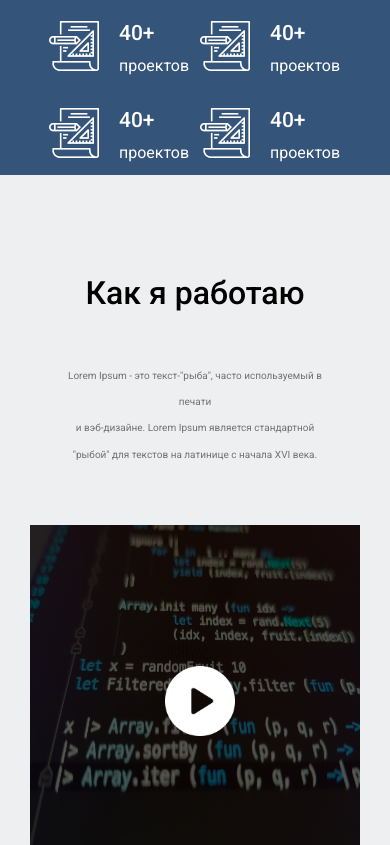
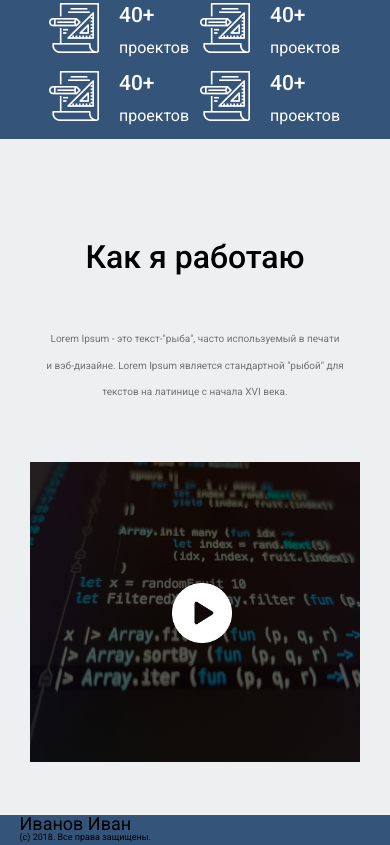
Before and after one commit to pavlomuravel/pavlomuravel.github.io, a plain HTML site: page index.html in a window 390 px wide. Shown: the part 1153-1998 px from the top of the page. Drawn offline with Linux system fonts and the light colour scheme.

Commit message:
fexed mobail

```diff
--- a/css/style.css
+++ b/css/style.css
@@ -11,11 +11,17 @@
 .heder {
   margin: 0 auto;
 }
+
 .heder__content {
   background-color: #EEEFF1;
-  padding-left: 21%;
   height: 700px;
-
+  padding-right: 458px;
+  overflow: hidden;
+}
+.heder__content_conteiner {
+  width: 611px;
+  margin: 0 auto;
+  overflow: hidden;
 }
 .content_nav__link {
   display: flex;
@@ -97,6 +103,7 @@
   display: flex;
   justify-content: center;
   align-items: center;
+  flex-wrap: wrap;
 }
 .main__content_projekt {
   display: flex;
@@ -189,10 +196,16 @@
 }
 
 .footern__content {
-  padding-left: 20.4%;
+  padding-right: 486px;
+  overflow: hidden;
+}
+.footern__content_conteiner {
+  width: 611px;
+  margin: 0 auto;
+  overflow: hidden;
 }
 
-.footern__content h3 {
+.footern__content_conteiner h3 {
   font-weight: 500;
   font-size: 21px;
   line-height: 24.61px;
@@ -200,7 +213,7 @@
   padding-top: 50px;
 }
 
-.footern__content p {
+.footern__content_conteiner p {
   font-size: 13px;
   line-height: 21.33px;
   color: #FFFFFF;
@@ -221,7 +234,7 @@
 }
 @media( max-width:1129px) {
   .conteiner__video_work {
-      padding-inline: 5%;
+      padding-inline: 9%;
       max-width: calc(100% - 10%);
       max-height: calc(100% - 10%);
   }
@@ -237,10 +250,16 @@
       flex-wrap: wrap;
   }
   .conteiner__video_work {
-      padding-inline: 5%;
+      padding-inline: 20%;
       max-width: calc(90% - 10%);
-      max-height: calc(90% - 10%);
+      height: 523px;
   }
+  .conteiner__icon_pley {
+      margin-left: -588px;
+      margin-top: 198px;
+      width: 95px;
+      height: 95px;}
+
   .heder__content {
       padding-left: 10%;
   }
@@ -261,9 +280,12 @@
   }
   .heder__content {
       padding-left: 5%;
+      padding-right: 10%;
+
   }
   .footern__content {
       padding-left: 5%;
+      padding-right: 10%;
   }
   .content_nav__link {
       gap: 6%;
@@ -271,7 +293,9 @@
       flex-wrap: wrap;
 
   }
-
+  .heder__content_conteiner {
+    max-width: 100%;
+  }
   .content_nav__link a {
       font-size: 12px;
   }
@@ -310,11 +334,19 @@
       gap: 10px;
   }
   .conteiner__video_work {
-      padding-inline: 5%;
+      padding-inline: 30%;
       max-width: calc(80% - 10%);
-      max-height: calc(80% - 10%);
+      max-height: 407px;
   }
-
+  .conteiner__icon_pley {
+      width: 85px;
+      height: 85px;
+      margin-left: -582px;
+      margin-top: 152px;
+  }
+  .main__content_work {
+    height: 920px;
+  }
   .content_work__conteiner {
       overflow: hidden;
   }
@@ -323,6 +355,7 @@
   body {
     min-width: 220px;
 }
+
 .content_about p {
     font-size: 9px;
     padding-inline: 10%;
@@ -337,26 +370,30 @@
     height: auto;
     padding-inline: 5%;
     font-size: 10px;
-    width: 300px;
+    width: 340px;
 }
 .main__content_projekt {
     gap: 10px;
+    height: 100%;
+    padding-block: 10px;
 }
 .conteiner__video_work {
     padding-inline: 35%;
-    height: 350px;
+    height: 300px;
 }
 .content_work__conteiner {
     overflow: hidden;
     padding-bottom: 50px;
 }
-
+.heder__content_nav  {
+  padding-top: 20px;
+}
 .conteiner__icon_pley {
     position: absolute;
-    margin-left: -580px;
-    margin-top: 141px;
-    width: 70px;
-    height: 70px;
+    margin-left: -573px;
+    margin-top: 121px;
+    width: 60px;
+    height: 60px;
 
 }
 .main__content_work {
@@ -368,6 +405,10 @@
   body {
       min-width: 220px;
   }
+  .heder__content_title p {
+    padding-right: 100px;
+  }
+
   .content_about p {
       font-size: 8px;
       padding-inline: 9%;
@@ -387,23 +428,13 @@
   .main__content_projekt {
       gap: 10px;
   }
-  .conteiner__video_work {
-      padding-inline: 35%;
-      height: 350px;
-  }
+
   .content_work__conteiner {
       overflow: hidden;
       padding-bottom: 50px;
   }
 
-  .conteiner__icon_pley {
-      position: absolute;
-      margin-left: -580px;
-      margin-top: 141px;
-      width: 70px;
-      height: 70px;
 
-  }
   .main__content_work {
       height: auto;
   }
```
